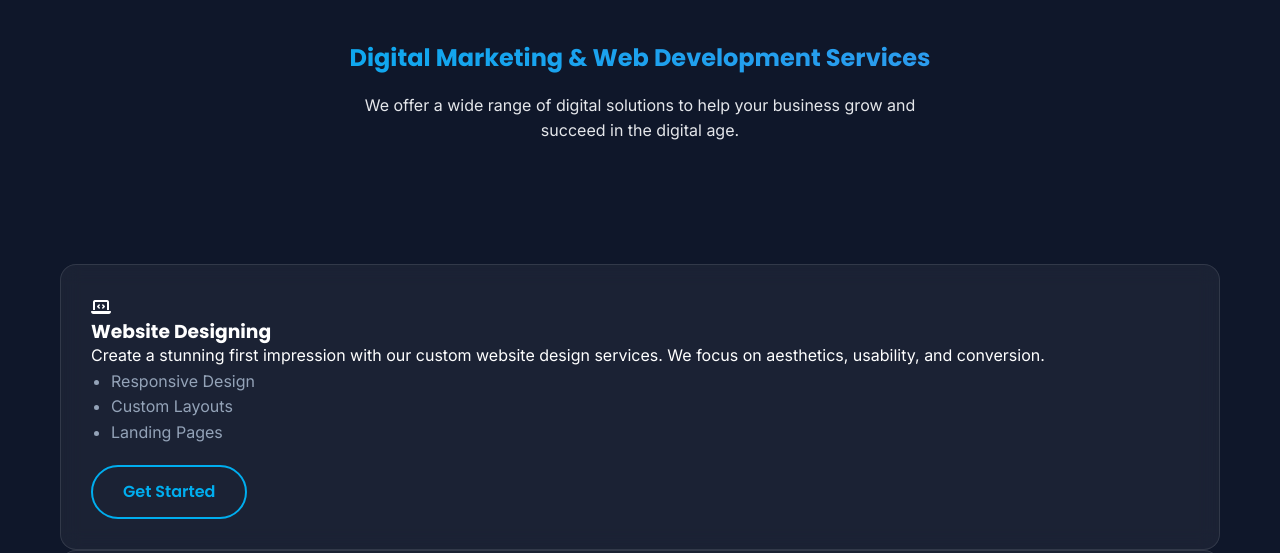
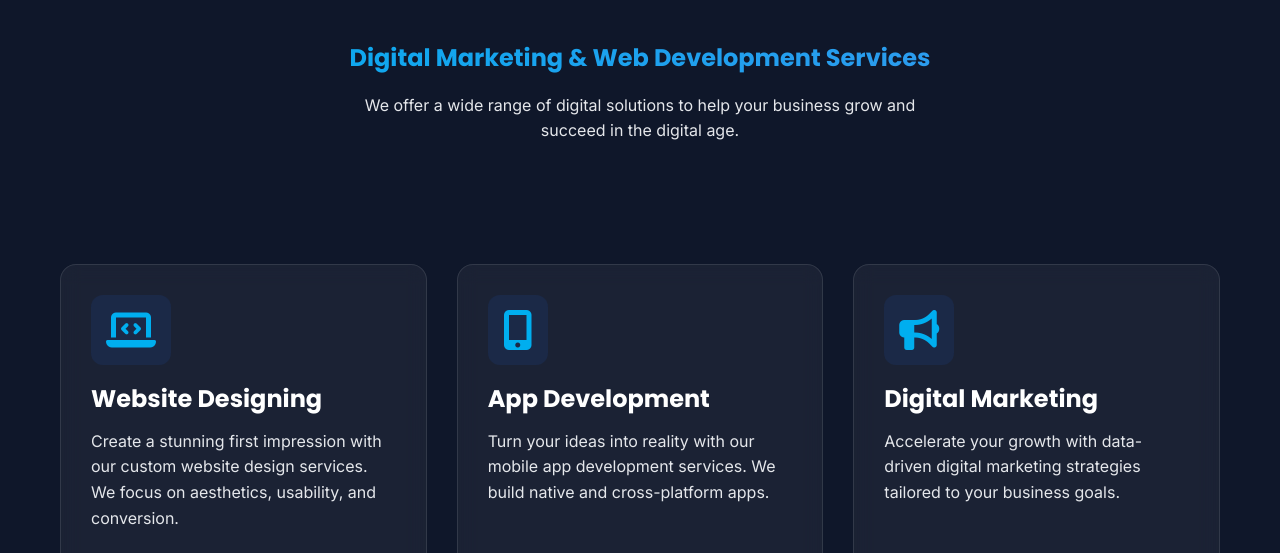
Before and after one commit to AJITHKANNAN03/raklify_profile, a plain HTML site: page web-development-digital-marketing-services/index.html in a window 1280 px wide. Shown: the part 106-659 px from the top of the page. Drawn offline with Linux system fonts and the light colour scheme.

Commit message:
Update style.css

```diff
--- a/style.css
+++ b/style.css
@@ -114,6 +114,7 @@ img {
     transition: var(--transition-fast);
     border: none;
     outline: none;
+   margin:10px;
 }
 
 .btn-primary {
@@ -296,6 +297,61 @@ header {
     text-align: center;
    margin-top:120px;
     margin-bottom: 60px;
+}
+.section-header h2 {
+    font-size: 2.5rem;
+    margin-bottom: 15px;
+}
+
+.section-header p {
+    color: var(--text-muted);
+    max-width: 600px;
+    margin: 0 auto;
+}
+
+.services-grid {
+    display: grid;
+    grid-template-columns: repeat(auto-fit, minmax(300px, 1fr));
+    gap: 30px;
+}
+
+.service-card {
+    display: flex;
+    flex-direction: column;
+    align-items: flex-start;
+    height: 100%;
+}
+
+.service-icon {
+    font-size: 2.5rem;
+    color: var(--primary-light);
+    margin-bottom: 20px;
+    background: rgba(37, 99, 235, 0.1);
+    padding: 15px;
+    border-radius: 12px;
+}
+
+.service-card h3 {
+    font-size: 1.5rem;
+    margin-bottom: 15px;
+}
+
+.service-card p {
+    color: var(--text-gray);
+    margin-bottom: 25px;
+    flex-grow: 1;
+}
+
+.service-link {
+    color: var(--primary-light);
+    font-weight: 600;
+    display: flex;
+    align-items: center;
+    gap: 5px;
+}
+
+.service-link:hover {
+    gap: 10px;
 }
 
 /* Why Choose Us */
```
